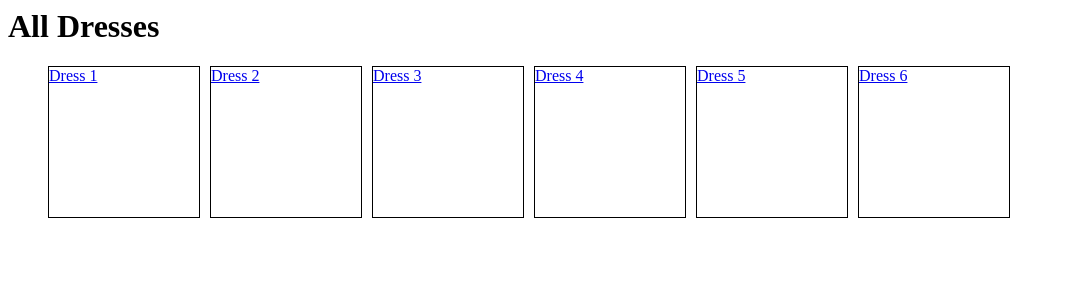
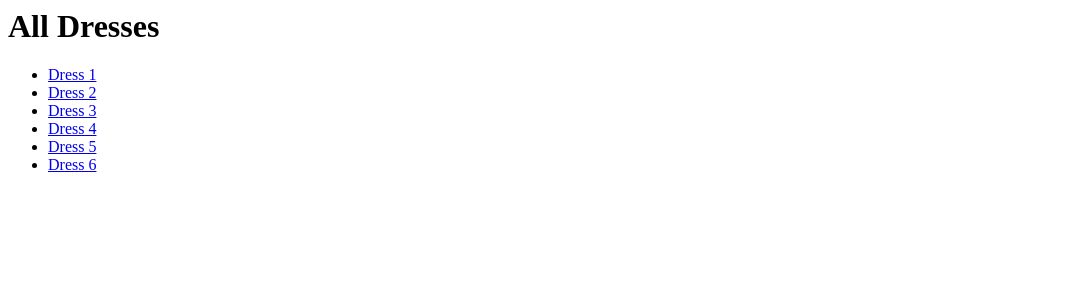
Before and after one commit to gethee2anunnery/rtr-demo, a Django app: page / in a window 1280 px wide. Shown: the top 300 px of the page, without its empty margins (0-1065 px from the left). Run offline with Django 3.2, Linux system fonts and the light colour scheme.

Commit message:
removing inline styles from main template

```diff
--- a/templates/index.html
+++ b/templates/index.html
@@ -1,21 +1,7 @@
 <html>
   <head>
     <title>Dress Listing Demo</title>
-    <style>
-    li {
-      height:150px;
-      width:150px;
-      border:1px solid black;
-      margin-right:10px;
-      list-style-type: none;
-      float:left;
-    }
-    a {
-      display:block;
-      height:100%;
-      width:100%;
-    }
-    </style>
+
   </head>
   <body>
     <h1>All Dresses</h1>
```
